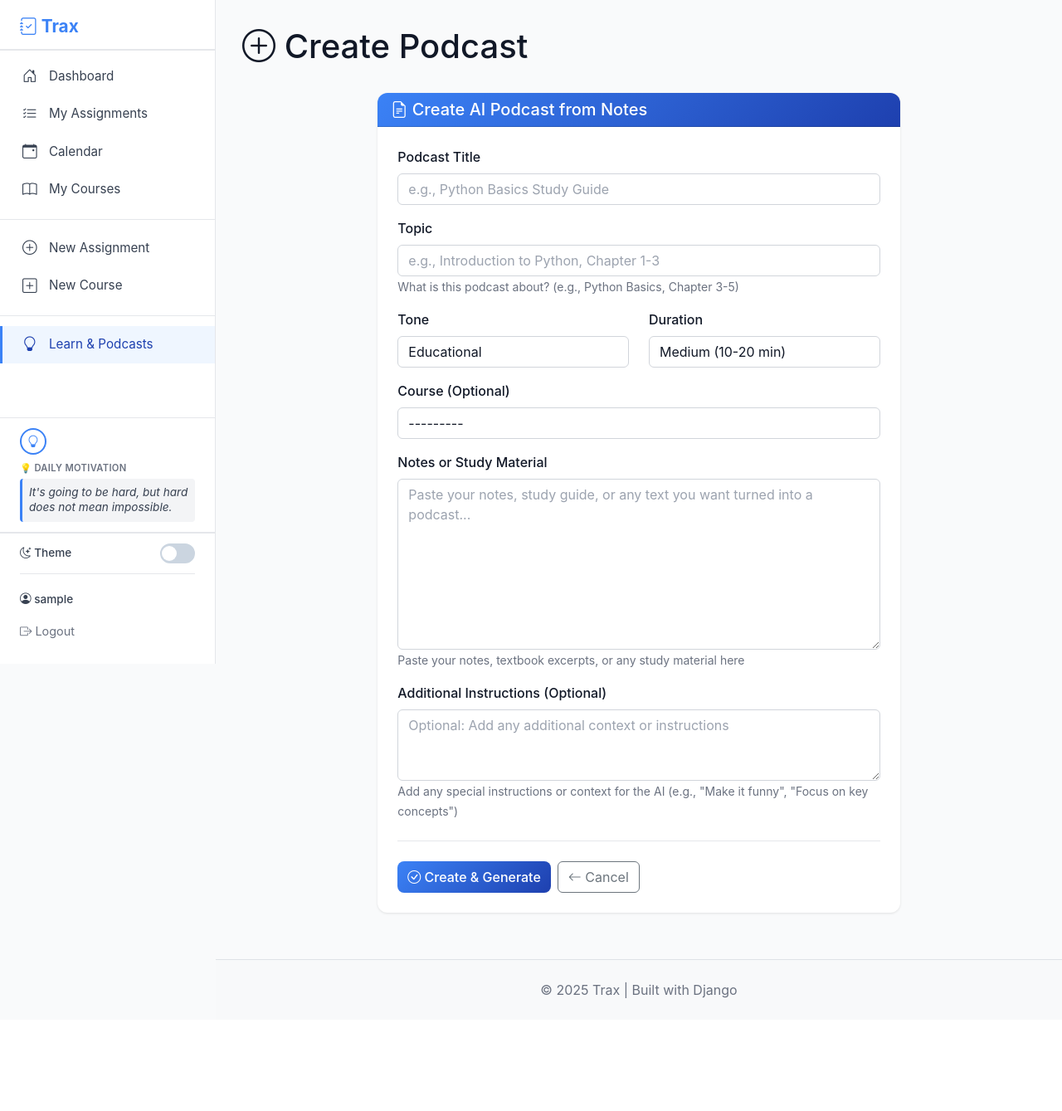
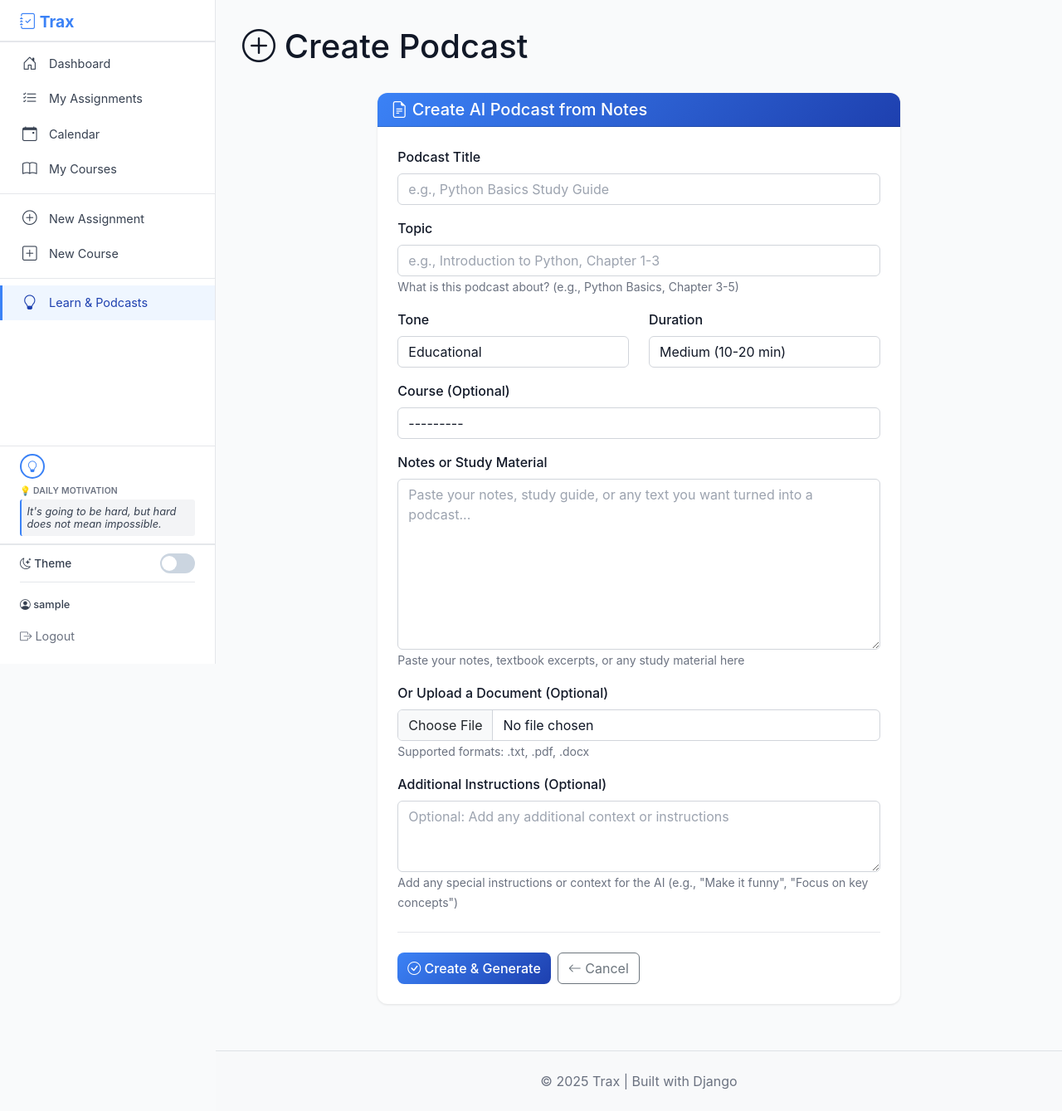
Before and after one commit to tatejones2/AssignmentTracker, a Django app: page /assignments/learn/podcast/create/ in a window 1280 px wide. Shown: the whole page at 83% size. Before the commit the page ends 1203 px from the top, so only its background shows below. Run offline with Django 5.2, Linux system fonts and the light colour scheme; the visitor is signed in with stand-in values (Sample User, id 1); data that the repository does not hold is empty.

Commit message:
Add document upload support for podcasts and fix timezone to Eastern Time
- Add notes_file field to Podcast model for document uploads
- Support PDF, DOCX, and TXT file formats
- Implement text extraction from uploaded files (PyPDF2, python-docx)
- Handle large files by truncating content to prevent token limit errors
- Fix timezone from UTC to America/New_York (Eastern Time)
- Update podcast form to accept file uploads
- Update views to extract and merge text from uploaded documents
- Improve podcast script generation prompt efficiency

```diff
--- a/assignments/forms.py
+++ b/assignments/forms.py
@@ -104,7 +104,7 @@ class PodcastForm(forms.ModelForm):
 
     class Meta:
         model = Podcast
-        fields = ['title', 'topic', 'notes_text', 'tone', 'length', 'course', 'description']
+        fields = ['title', 'topic', 'notes_text', 'notes_file', 'tone', 'length', 'course', 'description']
         widgets = {
             'title': forms.TextInput(attrs={
                 'class': 'form-control',
@@ -118,6 +118,11 @@ class PodcastForm(forms.ModelForm):
                 'class': 'form-control',
                 'rows': 8,
                 'placeholder': 'Paste your notes, study guide, or any text you want turned into a podcast...'
+            }),
+            'notes_file': forms.FileInput(attrs={
+                'class': 'form-control',
+                'accept': '.txt,.pdf,.docx,.doc',
+                'help_text': 'Upload a document (TXT, PDF, DOCX)'
             }),
             'description': forms.Textarea(attrs={
                 'class': 'form-control',
--- a/assignments/models.py
+++ b/assignments/models.py
@@ -100,6 +100,7 @@ class Podcast(models.Model):
     description = models.TextField(blank=True)
     topic = models.CharField(max_length=300, help_text="Topic or subject of the podcast")
     notes_text = models.TextField(help_text="Notes or content to turn into a podcast")
+    notes_file = models.FileField(upload_to='podcasts/notes/', blank=True, null=True, help_text="Upload a document (PDF, TXT, DOCX) as notes")
     script = models.TextField(blank=True, help_text="AI-generated podcast script")
     audio_file = models.FileField(upload_to='podcasts/audio/', blank=True, null=True)
 
--- a/config/urls.py
+++ b/config/urls.py
@@ -18,6 +18,8 @@ from django.contrib import admin
 from django.urls import path, include
 from django.contrib.auth import views as auth_views
 from django.shortcuts import redirect
+from django.conf import settings
+from django.conf.urls.static import static
 
 urlpatterns = [
     path('admin/', admin.site.urls),
@@ -26,3 +28,7 @@ urlpatterns = [
     path('logout/', auth_views.LogoutView.as_view(next_page='login'), name='logout'),
     path('', lambda request: redirect('dashboard')),
 ]
+
+# Serve media files in development
+if settings.DEBUG:
+    urlpatterns += static(settings.MEDIA_URL, document_root=settings.MEDIA_ROOT)
--- a/templates/base.html
+++ b/templates/base.html
@@ -372,7 +372,7 @@
             width: 260px;
             background: linear-gradient(180deg, var(--sidebar-bg) 0%, var(--sidebar-bg) 100%);
             border-right: 1px solid var(--sidebar-border);
-            padding: 1rem 0;
+            padding: 0.75rem 0;
             box-shadow: none;
             overflow-y: auto;
             z-index: 1000;
@@ -382,8 +382,8 @@
         }
 
         .sidebar-brand {
-            padding: 0 1.5rem 0.75rem;
-            font-size: 1.3rem;
+            padding: 0 1.5rem 0.5rem;
+            font-size: 1.2rem;
             font-weight: 700;
             color: var(--primary);
             text-decoration: none;
@@ -399,7 +399,7 @@
         .sidebar-menu {
             list-style: none;
             padding: 0;
-            margin: 0.5rem 0;
+            margin: 0.3rem 0;
             flex: 1;
         }
 
@@ -410,12 +410,12 @@
         .sidebar-menu a {
             display: flex;
             align-items: center;
-            padding: 0.6rem 1.5rem;
+            padding: 0.5rem 1.5rem;
             color: var(--sidebar-text);
             text-decoration: none;
             transition: all 0.3s;
             border-left: 3px solid transparent;
-            font-size: 0.95rem;
+            font-size: 0.9rem;
         }
 
         .sidebar-menu a:hover {
@@ -445,14 +445,14 @@
         }
 
         .sidebar-user-name {
-            font-size: 0.85rem;
-            margin-bottom: 0.3rem;
+            font-size: 0.8rem;
+            margin-bottom: 0.2rem;
             font-weight: 500;
         }
 
         .sidebar-user a {
             color: var(--text-secondary);
-            font-size: 0.85rem;
+            font-size: 0.8rem;
             text-decoration: none;
             transition: color 0.3s;
         }
@@ -464,14 +464,14 @@
         /* Sidebar footer - at the bottom */
         .sidebar-footer {
             border-top: 1px solid var(--sidebar-border);
-            padding: 0.75rem 1.5rem;
+            padding: 0.6rem 1.5rem;
             margin-top: auto;
         }
 
         .sidebar-theme {
-            padding-bottom: 0.75rem;
+            padding-bottom: 0.6rem;
             border-bottom: 1px solid var(--sidebar-border);
-            margin-bottom: 0.75rem;
+            margin-bottom: 0.6rem;
         }
 
         .sidebar-user {
@@ -483,7 +483,7 @@
 
         /* Sidebar Inspiration (Quotes and Tips) */
         .sidebar-inspiration {
-            padding: 0.75rem 1.5rem;
+            padding: 0.6rem 1.5rem;
             border-top: 1px solid var(--sidebar-border);
             border-bottom: 1px solid var(--sidebar-border);
             margin: 0;
@@ -491,7 +491,7 @@
 
         .inspiration-toggle {
             text-align: center;
-            margin-bottom: 0.5rem;
+            margin-bottom: 0.4rem;
         }
 
         .inspiration-btn {
@@ -499,9 +499,9 @@
             border: 2px solid var(--primary);
             color: var(--primary);
             border-radius: 50%;
-            width: 32px;
-            height: 32px;
-            font-size: 0.9rem;
+            width: 30px;
+            height: 30px;
+            font-size: 0.85rem;
             cursor: pointer;
             display: flex;
             align-items: center;
@@ -518,7 +518,7 @@
 
         .inspiration-content {
             position: relative;
-            min-height: 70px;
+            min-height: 60px;
         }
 
         .inspiration-item {
@@ -542,24 +542,24 @@
         }
 
         .inspiration-label {
-            font-size: 0.7rem;
+            font-size: 0.65rem;
             font-weight: 600;
             color: var(--text-secondary);
-            margin-bottom: 0.25rem;
+            margin-bottom: 0.2rem;
             text-transform: uppercase;
-            letter-spacing: 0.3px;
+            letter-spacing: 0.2px;
         }
 
         .inspiration-text {
-            font-size: 0.85rem;
-            line-height: 1.3;
+            font-size: 0.8rem;
+            line-height: 1.2;
             color: var(--sidebar-text);
             margin: 0;
             font-style: italic;
             background-color: var(--sidebar-hover);
-            padding: 0.5rem;
-            border-radius: 4px;
-            border-left: 3px solid var(--primary);
+            padding: 0.4rem;
+            border-radius: 3px;
+            border-left: 2px solid var(--primary);
         }
 
         body.dark-mode .inspiration-text {
@@ -768,7 +768,7 @@
                     <i class="bi bi-book"></i> My Courses
                 </a>
             </li>
-            <li style="margin-top: 0.75rem; border-top: 1px solid var(--sidebar-border); padding-top: 0.75rem;">
+            <li style="margin-top: 0.5rem; border-top: 1px solid var(--sidebar-border); padding-top: 0.5rem;">
                 <a href="{% url 'assignment_create' %}">
                     <i class="bi bi-plus-circle"></i> New Assignment
                 </a>
@@ -778,7 +778,7 @@
                     <i class="bi bi-plus-square"></i> New Course
                 </a>
             </li>
-            <li style="margin-top: 0.75rem; border-top: 1px solid var(--sidebar-border); padding-top: 0.75rem;">
+            <li style="margin-top: 0.5rem; border-top: 1px solid var(--sidebar-border); padding-top: 0.5rem;">
                 <a href="{% url 'learn_hub' %}" class="{% if request.resolver_match.url_name == 'learn_hub' or 'podcast' in request.resolver_match.url_name %}active{% endif %}">
                     <i class="bi bi-lightbulb"></i> Learn & Podcasts
                 </a>
--- a/templates/learn/podcast_detail.html
+++ b/templates/learn/podcast_detail.html
@@ -75,7 +75,7 @@
                     <div class="mb-4">
                         <h6>Podcast Script</h6>
                         <div class="p-3 bg-light rounded" style="max-height: 400px; overflow-y: auto;">
-                            <pre style="white-space: pre-wrap; word-wrap: break-word; margin: 0;">{{ podcast.script }}</pre>
+                            <pre style="white-space: pre-wrap; word-wrap: break-word; margin: 0; color: #2c3e50;">{{ podcast.script }}</pre>
                         </div>
                     </div>
                 {% endif %}
@@ -84,7 +84,7 @@
                     <div class="mb-4">
                         <h6>Original Notes</h6>
                         <div class="p-3 bg-light rounded" style="max-height: 300px; overflow-y: auto;">
-                            <pre style="white-space: pre-wrap; word-wrap: break-word; margin: 0;">{{ podcast.notes_text }}</pre>
+                            <pre style="white-space: pre-wrap; word-wrap: break-word; margin: 0; color: #2c3e50;">{{ podcast.notes_text }}</pre>
                         </div>
                     </div>
                 {% endif %}
--- a/templates/learn/podcast_form.html
+++ b/templates/learn/podcast_form.html
@@ -25,7 +25,7 @@
                     {% endfor %}
                 {% endif %}
 
-                <form method="POST" novalidate>
+                <form method="POST" enctype="multipart/form-data" novalidate>
                     {% csrf_token %}
 
                     <div class="mb-3">
@@ -104,6 +104,19 @@
                     </div>
 
                     <div class="mb-3">
+                        <label for="{{ form.notes_file.id_for_label }}" class="form-label">Or Upload a Document (Optional)</label>
+                        {{ form.notes_file }}
+                        <small class="form-text text-muted">Supported formats: .txt, .pdf, .docx</small>
+                        {% if form.notes_file.errors %}
+                            <div class="invalid-feedback d-block">
+                                {% for error in form.notes_file.errors %}
+                                    {{ error }}<br>
+                                {% endfor %}
+                            </div>
+                        {% endif %}
+                    </div>
+
+                    <div class="mb-3">
                         <label for="{{ form.description.id_for_label }}" class="form-label">Additional Instructions (Optional)</label>
                         {{ form.description }}
                         <small class="form-text text-muted">Add any special instructions or context for the AI (e.g., "Make it funny", "Focus on key concepts")</small>
```
Also changed, not shown: assignments/file_utils.py (added, +64 -0 lines), assignments/podcast_service.py (+7 -1 lines), assignments/views_learn.py (+24 -6 lines), config/settings.py (+10 -1 lines), assignments/migrations/0004_podcast_notes_file.py (added), 1 other file.
